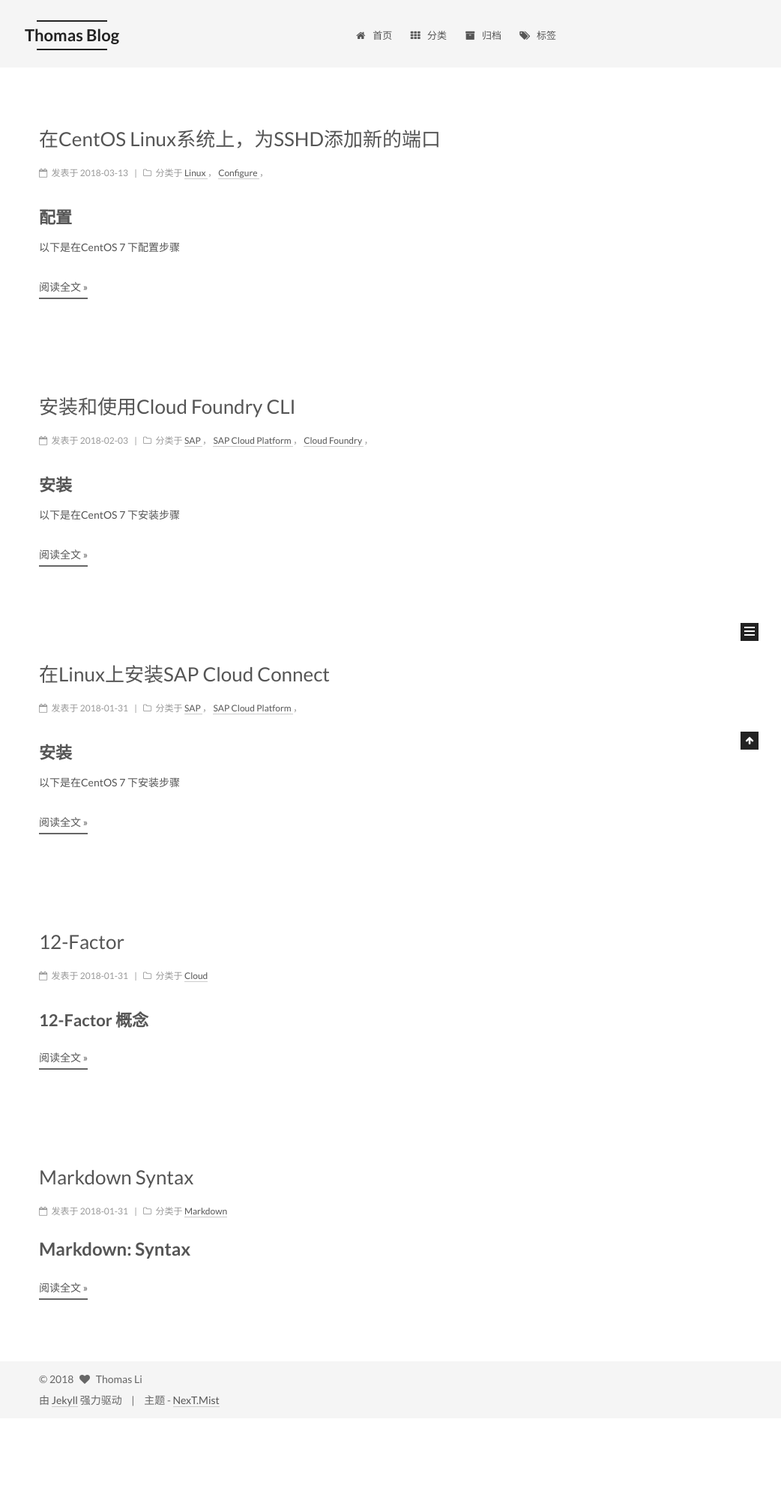
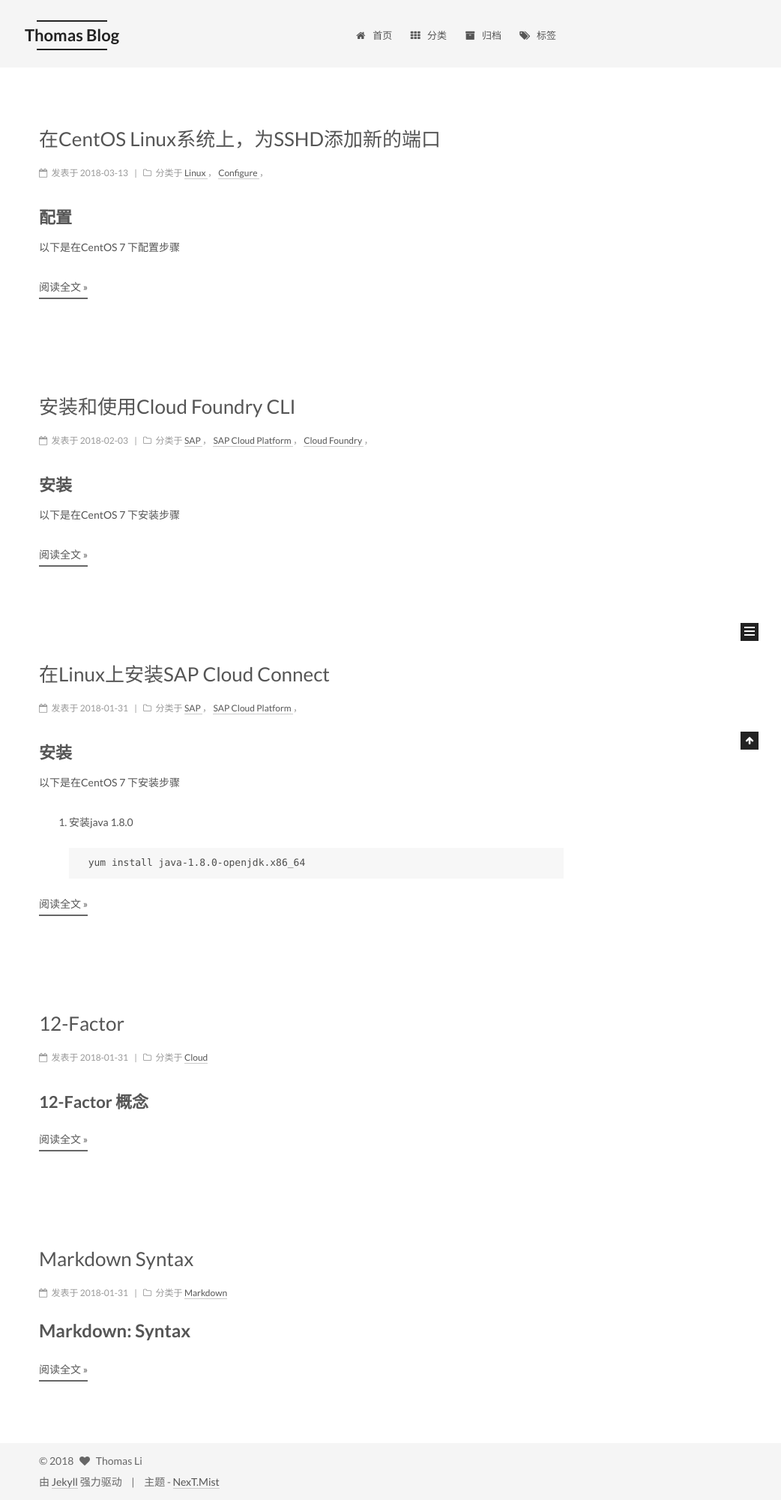
Before and after one commit to thomasli67/thomasli67.github.io, a Jekyll site: the page built from index.html, in a window 1280 px wide. Shown: the whole page at 75% size, without its empty margins (238-1280 px from the left). Built offline with Jekyll 4.4.1, drawn with Linux system fonts in a browser that asks for light colours; the list of posts is cut into pages by our own code; before the commit the page ends 1892 px from its top, so only the background shows below that.

Commit message:
Modify md format CR & ordered list

````diff
--- a/_posts/2018-02-02-Install-SAP-Cloud-Connector-On-Linux.md
+++ b/_posts/2018-02-02-Install-SAP-Cloud-Connector-On-Linux.md
@@ -12,21 +12,17 @@ tags:
 
 ## 安装
    以下是在CentOS 7 下安装步骤
-
 1. 安装java 1.8.0
   ```
   yum install java-1.8.0-openjdk.x86_64
   ```
 
+1. 下载 sapcc-2.10.2-linux-x64.zip
 
-2. 下载 sapcc-2.10.2-linux-x64.zip
-
-
-3. 安装
+1. 安装
     `rpm -i com.sap.scc-ui-2.10.2-1.x86_64.rpm`
 
-
-4. 启动
+1. 启动
    `service  scc_daemon start`
 
 
@@ -38,10 +34,10 @@ tags:
    3. 修改口令 chem123
 
    4. 配置与SAP Cloud的连接
-     Region Host :
-     Subaccount : `bf875ea9-aa87-49e7-bcb2-2d602c64a70b`
-     Subaccount User : `trial`
-     Password :
+       Region Host :
+       Subaccount :   `bf875ea9-aa87-49e7-bcb2-2d602c64a70b`
+       Subaccount User : `trial`
+       Password :
 
 
 
````
